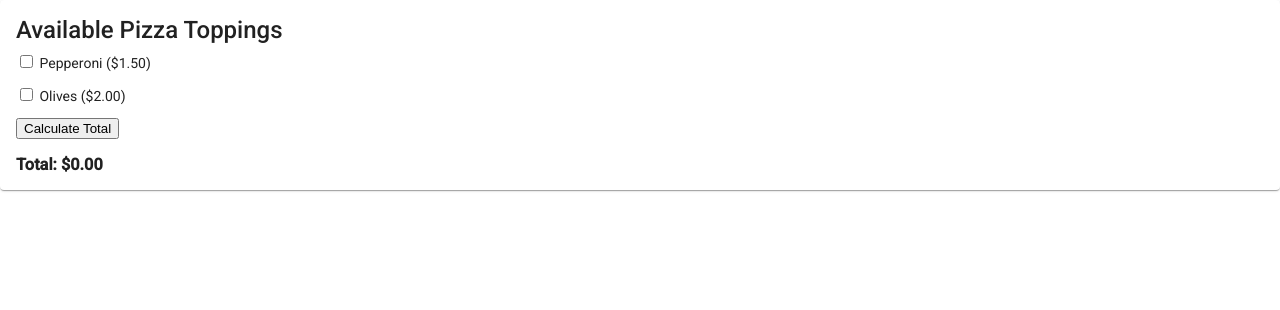
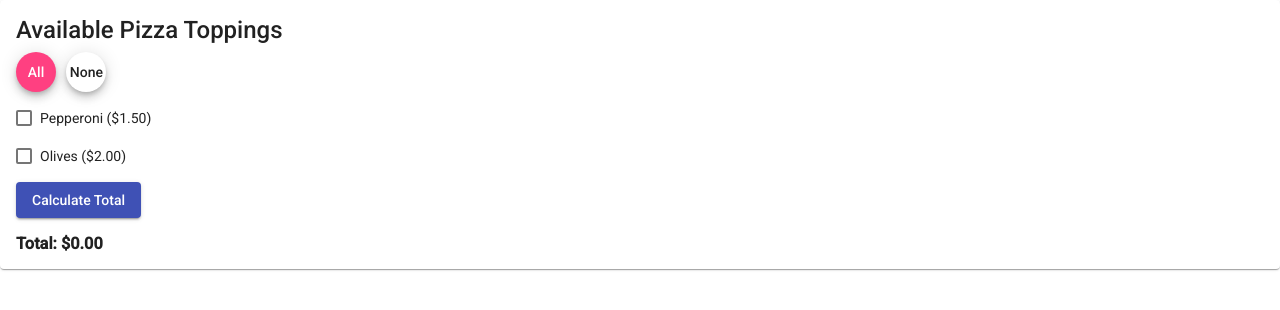
Before and after one commit to trogers9119/components, an Angular app: page / in a window 1280 px wide. Shown: the top 310 px of the page. Built offline with nearby package versions, Linux system fonts and the light colour scheme.

Commit message:
Styled checkboxes and added check all and uncheck all buttons...
and associated functions to enable functionality.

```diff
--- a/src/app/app.module.ts
+++ b/src/app/app.module.ts
@@ -6,6 +6,9 @@ import { PizzaToppingsComponent } from './pizza-toppings/pizza-toppings.componen
 import { FormsModule } from '@angular/forms';
 import { BrowserAnimationsModule } from '@angular/platform-browser/animations';
 import { MatCardModule } from '@angular/material/card';
+import { MatCheckboxModule } from '@angular/material/checkbox';
+import { MatButtonModule } from '@angular/material/button';
+
 
 @NgModule({
   declarations: [
@@ -17,6 +20,8 @@ import { MatCardModule } from '@angular/material/card';
     , FormsModule
     , BrowserAnimationsModule
     , MatCardModule
+    , MatCheckboxModule
+    , MatButtonModule
   ],
   providers: [],
   bootstrap: [AppComponent]
--- a/src/app/pizza-toppings/pizza-toppings.component.html
+++ b/src/app/pizza-toppings/pizza-toppings.component.html
@@ -3,20 +3,37 @@
         Available Pizza Toppings
     </mat-card-title>
     <mat-card-content>
+        <button
+            mat-mini-fab
+            color='accent'
+            (click)='checkAll()'
+        >
+            All
+        </button>
+        &nbsp;
+        <button
+            mat-mini-fab
+            color='basic'
+            (click)='uncheckAll()'
+        >
+            None
+        </button>
         <p
             *ngFor='let topping of pizzaToppings'
         >
             <label>
-                <input
-                    type="checkbox"
+                <mat-checkbox
                     [(ngModel)]='topping.checked'
                 >
                 {{ topping. name }} ({{ topping.price | currency }})
+                </mat-checkbox>
             </label>
         </p>
 
         <button
             (click)='calculateTotal()'
+            mat-raised-button
+            color='primary'
         >
             Calculate Total
         </button>
--- a/src/app/pizza-toppings/pizza-toppings.component.ts
+++ b/src/app/pizza-toppings/pizza-toppings.component.ts
@@ -32,4 +32,17 @@ export class PizzaToppingsComponent implements OnInit {
           , 0
         );
   }
+
+  checkAll = () => {
+    this.pizzaToppings = this.pizzaToppings.map(x => ({
+      ...x, checked: true
+    }));
+  }
+
+  uncheckAll = () => {
+    this.pizzaToppings = this.pizzaToppings.map(x => ({
+      ...x, checked: false
+    }));
+  }
+
 }
```
